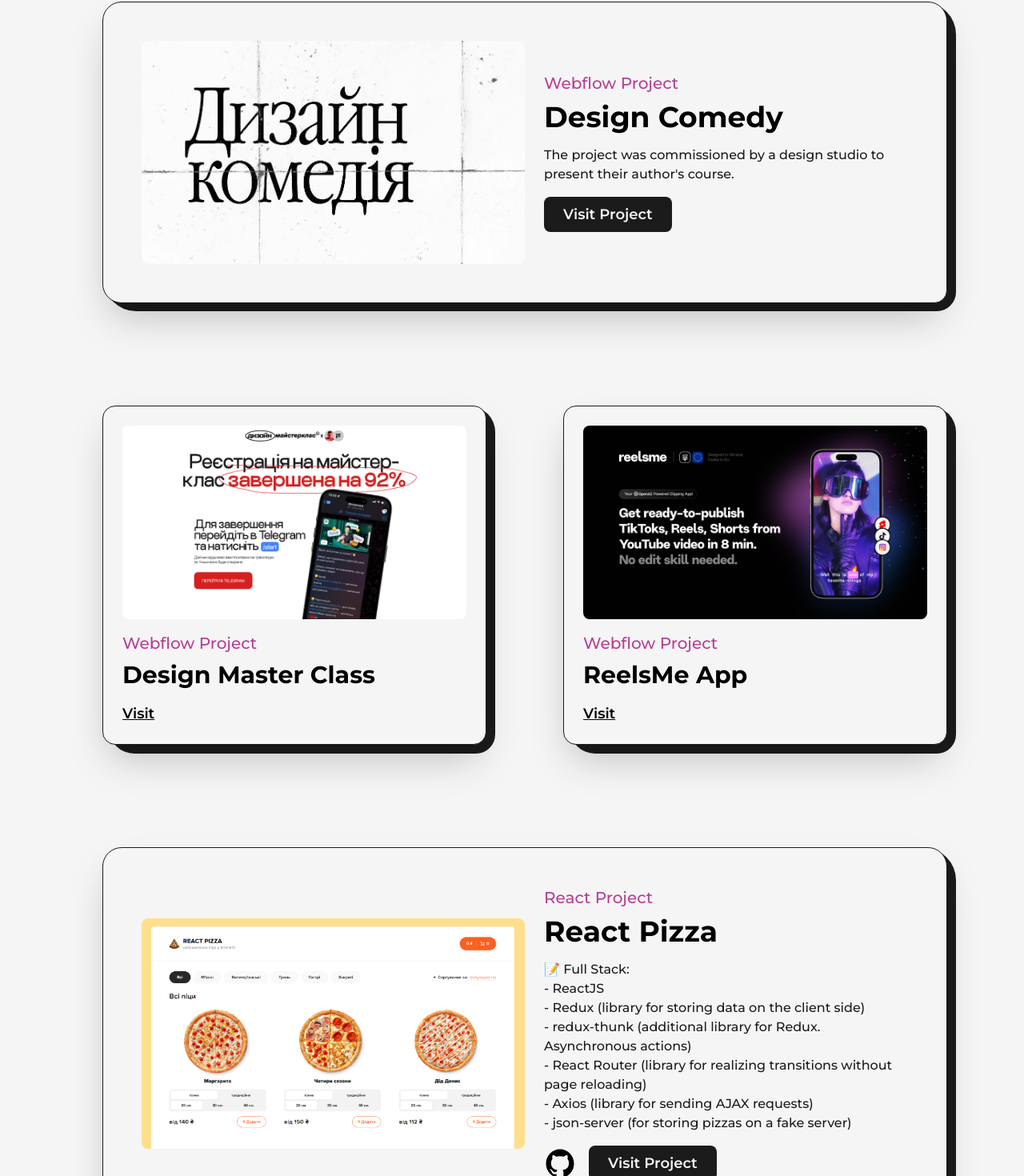
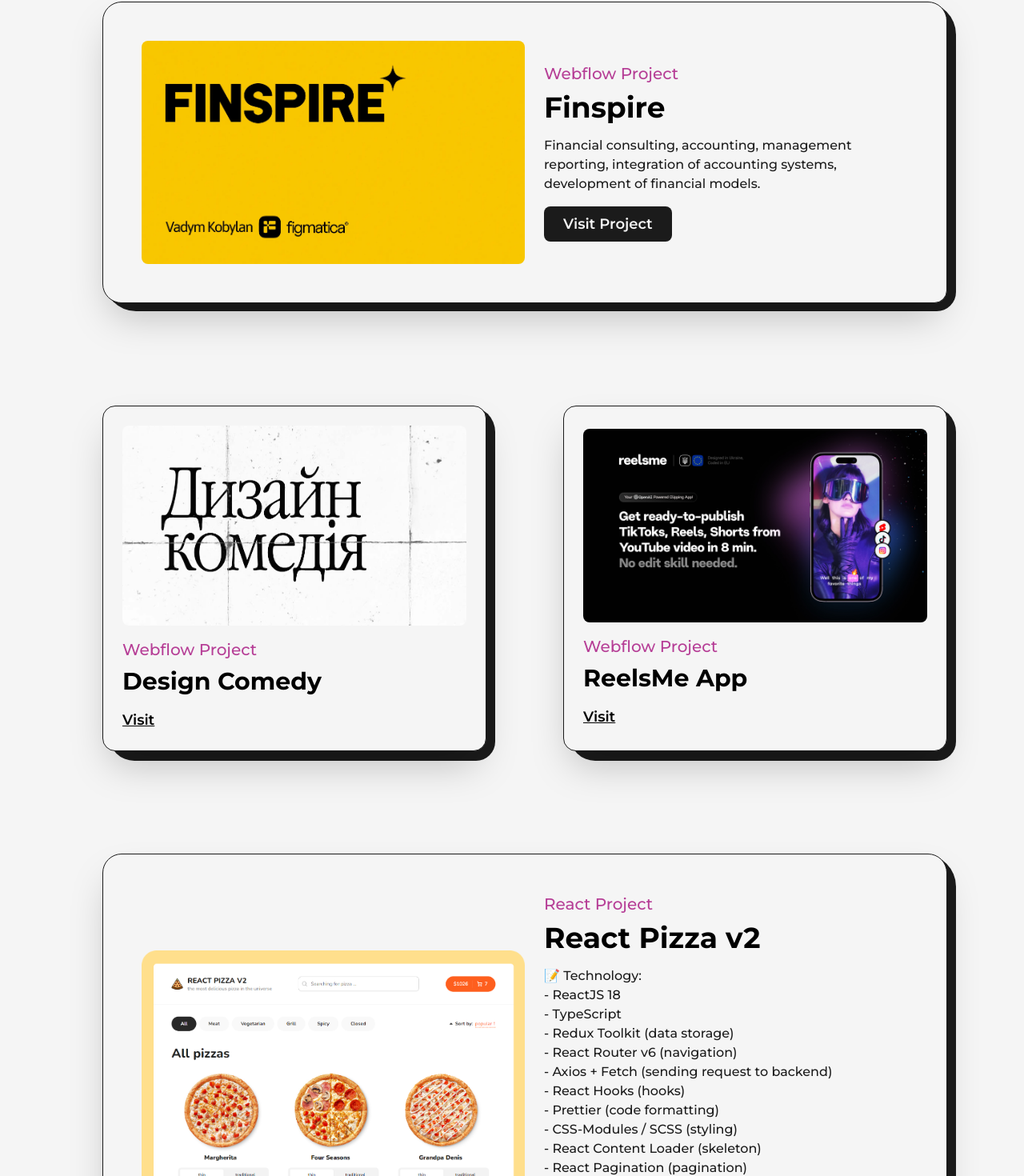
Before and after one commit to vadym-kobylan/portfolio, a Next.js app: page /projects in a window 1280 px wide. Shown: the part 526-1996 px from the top of the page at 80% size. Built offline with nearby package versions, Linux system fonts and the light colour scheme.

Commit message:
added project

```diff
--- a/src/pages/projects.js
+++ b/src/pages/projects.js
@@ -7,7 +7,8 @@ import Image from 'next/image';
 import { GithubIcon } from '@/components/Icons';
 import project1 from '../../public/images/projects/project.png';
 import designComedy_img from '../../public/images/projects/designComedy.jpg';
-import designComedyMasterclas_img from '../../public/images/projects/designComedy_master.png';
+import finspire_image from '../../public/images/projects/finspire.webp';
+
 import reelsMe_img from '../../public/images/projects/ReelsMe.jpg';
 import reactPizza_png from '../../public/images/projects/reactPizza.png';
 import portfolio_png from '../../public/images/projects/portfolio.png';
@@ -140,18 +141,18 @@ const project = () => {
           <div className="grid grid-cols-12 gap-24 gap-y-32 xl:gap-x-16 lg:gap-x-8 md:gap-y-24 sm:gap-x-0">
             <div className="col-span-12">
               <FeaturedProject
-                title="Design Comedy"
-                summary="The project was commissioned by a design studio to present their author's course."
-                link="https://design-comedy.webflow.io/"
-                img={designComedy_img}
+                title="Finspire"
+                summary="Financial consulting, accounting, management reporting, integration of accounting systems, development of financial models."
+                link="https://finspire.webflow.io/"
+                img={finspire_image}
                 type="Webflow Project"
               />
             </div>
             <div className="col-span-6 sm:col-span-12">
               <Project
-                title="Design Master Class"
-                link="https://design-master-class.webflow.io/"
-                img={designComedyMasterclas_img}
+                title="Design Comedy"
+                link="https://comedy.figmatica.com/"
+                img={designComedy_img}
                 type="Webflow Project"
               />
             </div>
@@ -165,21 +166,27 @@ const project = () => {
             </div>
             <div className="col-span-12">
               <FeaturedProject
-                title="React Pizza"
+                title="React Pizza v2"
                 summary={
                   <div>
-                    <p>📝 Full Stack:</p>
-                    <p>- ReactJS</p>
-                    <p>- Redux (library for storing data on the client side)</p>
-                    <p>- redux-thunk (additional library for Redux. Asynchronous actions)</p>
-                    <p>- React Router (library for realizing transitions without page reloading)</p>
-                    <p>- Axios (library for sending AJAX requests)</p>
-                    <p>- json-server (for storing pizzas on a fake server)</p>
+                    <p>📝 Technology:</p>
+                    <p>- ReactJS 18</p>
+                    <p>- TypeScript</p>
+                    <p>- Redux Toolkit (data storage)</p>
+                    <p>- React Router v6 (navigation)</p>
+                    <p>- Axios + Fetch (sending request to backend)</p>
+                    <p>- React Hooks (hooks)</p>
+                    <p>- Prettier (code formatting)</p>
+                    <p>- CSS-Modules / SCSS (styling)</p>
+                    <p>- React Content Loader (skeleton)</p>
+                    <p>- React Pagination (pagination)</p>
+                    <p>- Lodash.Debounce</p>
+                    <p>- Code Splitting, React Loadable, useWhyDidYouUpdate</p>
                   </div>
                 }
-                link="https://react-pizza-beta.vercel.app/"
+                link="https://react-pizza-v2-by-alongo.vercel.app/"
                 img={reactPizza_png}
-                github="https://github.com/vadym-kobylan/react-pizza"
+                github="https://github.com/vadym-kobylan/react-pizza-v2"
                 type="React Project"
               />
             </div>
```
Also changed, not shown: public/images/projects/finspire.webp (added), public/images/projects/reactPizza.png, public/robots.txt.
